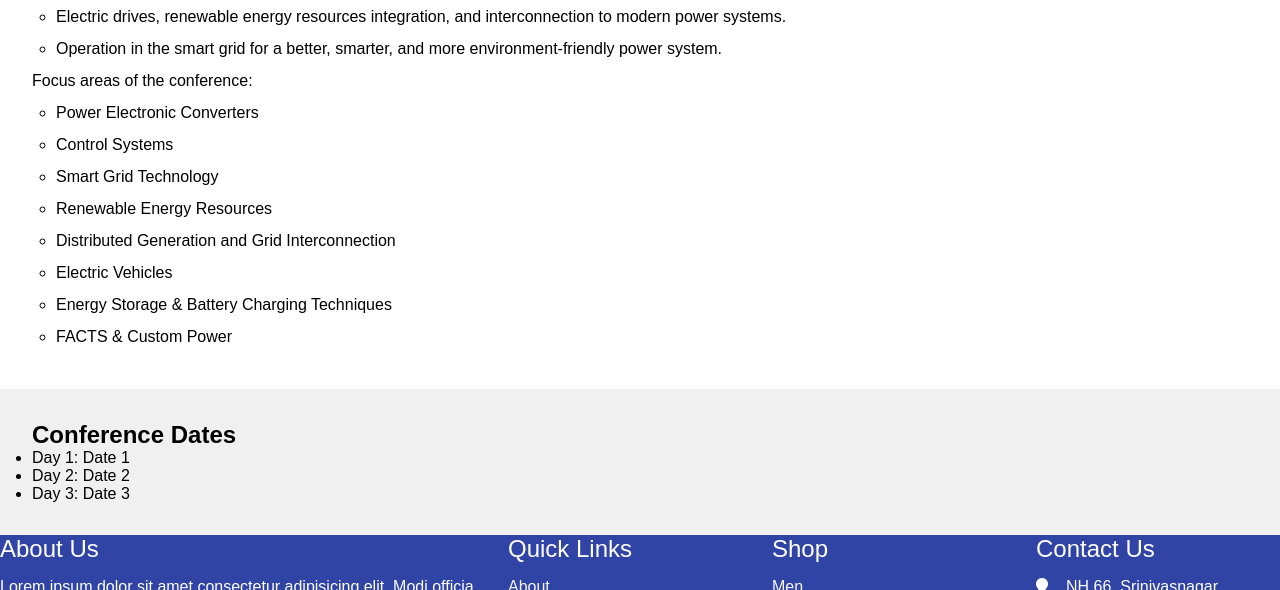
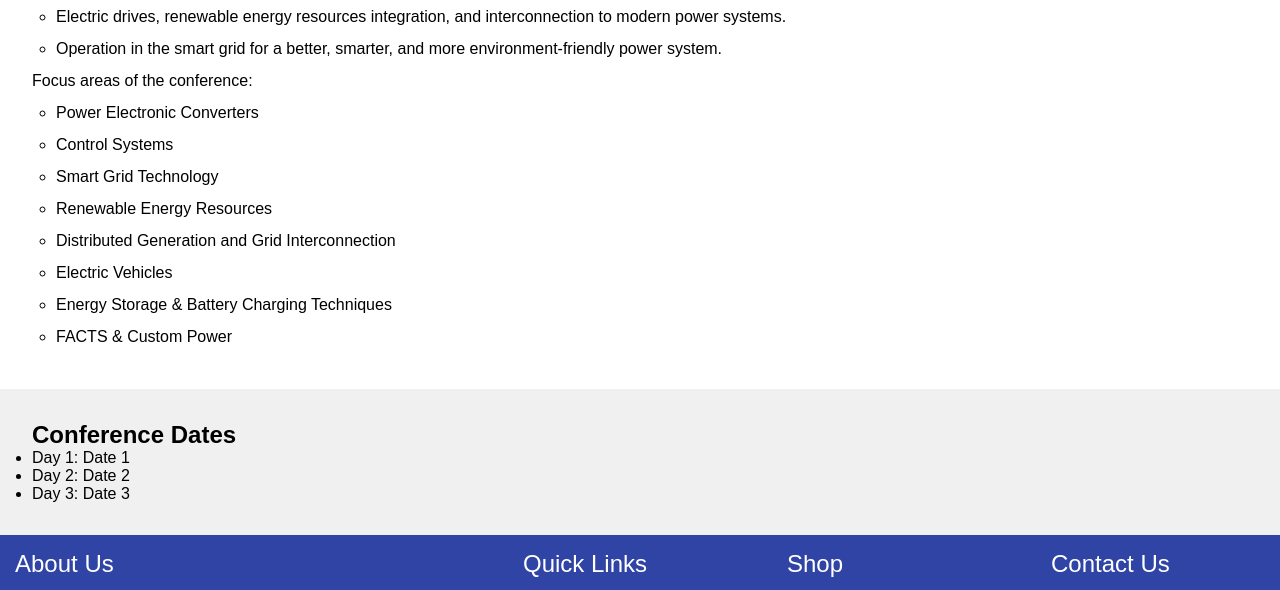
Before and after one commit to MeerIsmailAli/NITK_EEE_DEP, a plain HTML site: page index.html in a window 1280 px wide. Shown: the part 1122-1712 px from the top of the page. Drawn offline with Linux system fonts and the light colour scheme.

Commit message:
margin edited

```diff
--- a/style.css
+++ b/style.css
@@ -162,6 +162,9 @@ body, h1, h2, h3, p, ul, li, marquee {
   }
   footer .container .sec h2
   {
+    margin-top: 15px;
+    margin-left: 15px;
+    margin-right: 15px;
     position: relative;
     color: #fff;
     font-weight: 500;
```
